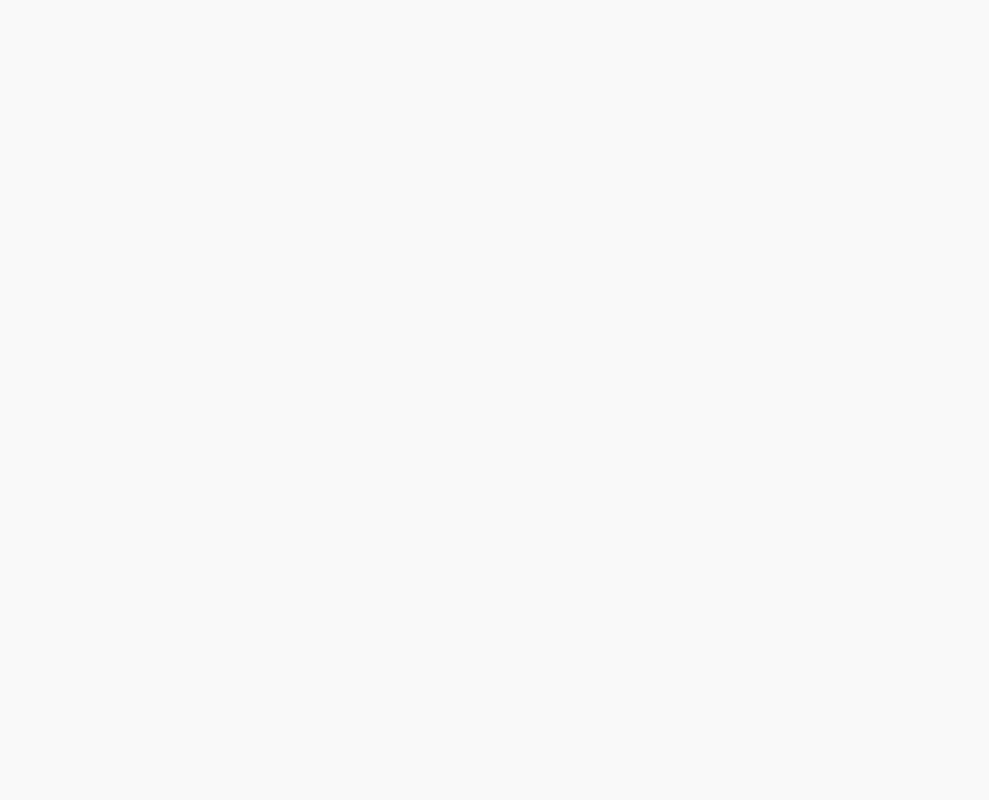
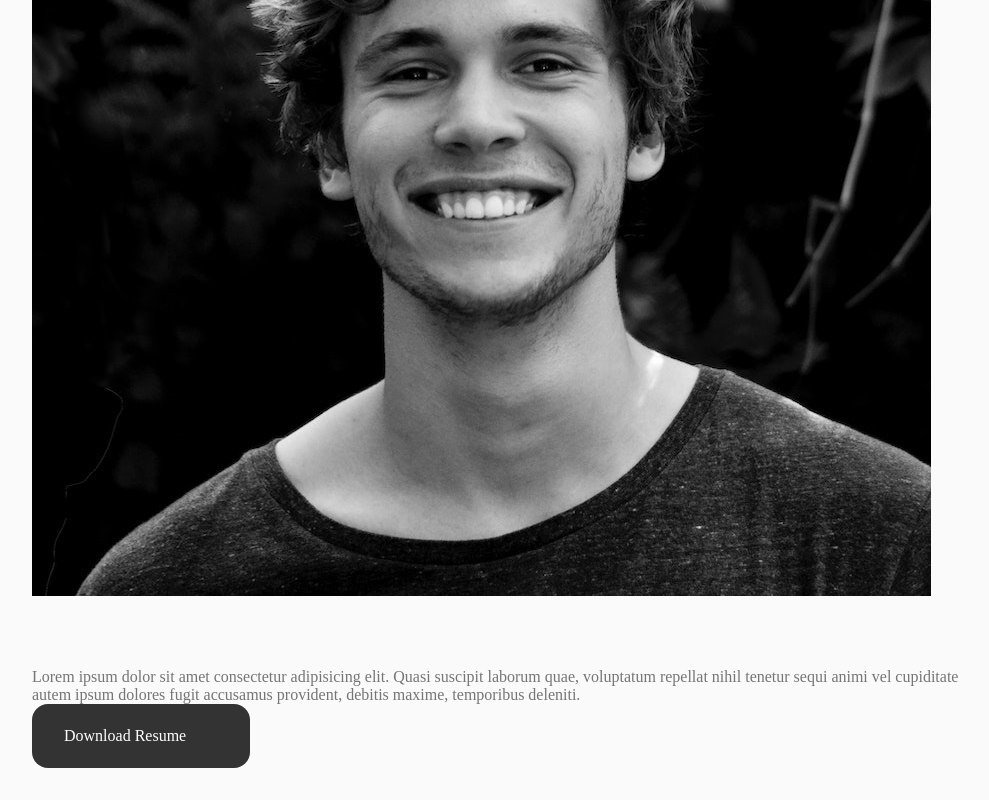
Before and after one commit to zaragotcode/portfolio-react, a React (Create React App) app: page /about in a window 1280 px wide. Shown: the part 1186-1986 px from the top of the page, without its empty margins (124-1113 px from the left). Before the commit the page ends 800 px from the top, so only its background shows below. Built offline with nearby package versions, Linux system fonts and the light colour scheme.

Commit message:
create About and Info component, build out view

```diff
--- a/src/App.js
+++ b/src/App.js
@@ -5,6 +5,7 @@
 
 import Header from './components/Header/Header';
 import Home from './components/Home/Home';
+import About from './components/About/About';
 // import Home from './pages/Home/Home';
 // import About from './pages/About/About';
 // import Contact from './pages/Contact/Contact';
@@ -20,6 +21,7 @@
 
     <main className='main'>
       <Home />
+      <About />
     </main>
     {/* <NavBar />
       <Routes>
--- /dev/null
+++ b/src/components/About/About.jsx
@@ -0,0 +1,61 @@
+import React from 'react'
+import "./About.css"
+import AboutImg from "../../assets/about.jpg"
+import CV from "../../assets/Mazara Patrick Resume.pdf"
+import Info from './Info'
+
+
+const About = () => {
+  return (
+    <section className="about section" id="about">
+      <h2 className="section__title">About Me</h2>
+
+      <span className="section__subtitle">My Introduction</span>
+
+      <div className="about__containter container grid">
+        <img src={AboutImg} alt="" className="about__img" />
+        <div className="about__data">
+          <Info />
+
+          <p className="about__description">Lorem ipsum dolor sit amet consectetur adipisicing elit. Quasi suscipit laborum quae, voluptatum repellat nihil tenetur sequi animi vel cupiditate autem ipsum dolores fugit accusamus provident, debitis maxime, temporibus deleniti.</p>
+
+          <a
+            download=""
+            href={CV}
+            className="button button--flex"
+            >
+              Download Resume
+              <svg
+                class="button__icon"
+                xmlns="http://www.w3.org/2000/svg"
+                width="24"
+                height="24"
+                viewBox="0 0 24 24"
+                fill="none"
+              >
+                <path
+                  d="M15.25 22.7502H9.25C3.82 22.7502 1.5 20.4302 1.5 15.0002V9.00024C1.5 3.57024 3.82 1.25024 9.25 1.25024H14.25C14.66 1.25024 15 1.59024 15 2.00024C15 2.41024 14.66 2.75024 14.25 2.75024H9.25C4.64 2.75024 3 4.39024 3 9.00024V15.0002C3 19.6102 4.64 21.2502 9.25 21.2502H15.25C19.86 21.2502 21.5 19.6102 21.5 15.0002V10.0002C21.5 9.59024 21.84 9.25024 22.25 9.25024C22.66 9.25024 23 9.59024 23 10.0002V15.0002C23 20.4302 20.68 22.7502 15.25 22.7502Z"
+                  fill="var(--containter-color)"
+                ></path>
+                <path
+                  d="M22.25 10.7502H18.25C14.83 10.7502 13.5 9.42023 13.5 6.00023V2.00023C13.5 1.70023 13.68 1.42023 13.96 1.31023C14.24 1.19023 14.56 1.26023 14.78 1.47023L22.78 9.47023C22.99 9.68023 23.06 10.0102 22.94 10.2902C22.82 10.5702 22.55 10.7502 22.25 10.7502ZM15 3.81023V6.00023C15 8.58023 15.67 9.25023 18.25 9.25023H20.44L15 3.81023Z"
+                  fill="var(--containter-color)"
+                ></path>
+                <path
+                  d="M13.25 13.7502H7.25C6.84 13.7502 6.5 13.4102 6.5 13.0002C6.5 12.5902 6.84 12.2502 7.25 12.2502H13.25C13.66 12.2502 14 12.5902 14 13.0002C14 13.4102 13.66 13.7502 13.25 13.7502Z"
+                  fill="var(--containter-color)"
+                ></path>
+                <path
+                  d="M11.25 17.7502H7.25C6.84 17.7502 6.5 17.4102 6.5 17.0002C6.5 16.5902 6.84 16.2502 7.25 16.2502H11.25C11.66 16.2502 12 16.5902 12 17.0002C12 17.4102 11.66 17.7502 11.25 17.7502Z"
+                  fill="var(--containter-color)"
+                ></path>
+              </svg>
+          </a>
+        </div>
+      </div>
+
+    </section>
+  )
+}
+
+export default About
--- /dev/null
+++ b/src/components/About/Info.jsx
@@ -0,0 +1,24 @@
+import React from 'react'
+
+const Info = () => {
+  return (
+    <div className="about__info grid">
+      <div className="about__box">
+        <h3 className="about__title"></h3>
+        <span className="about__subtitle"></span>
+      </div>
+
+      <div className="about__box">
+        <h3 className="about__title"></h3>
+        <span className="about__subtitle"></span>
+      </div>
+
+      <div className="about__box">
+        <h3 className="about__title"></h3>
+        <span className="about__subtitle"></span>
+      </div>
+    </div>
+  )
+}
+
+export default Info
```
Also changed, not shown: src/components/About/About.css (added), 1 other file (tests, documents, lock files or other folders).
